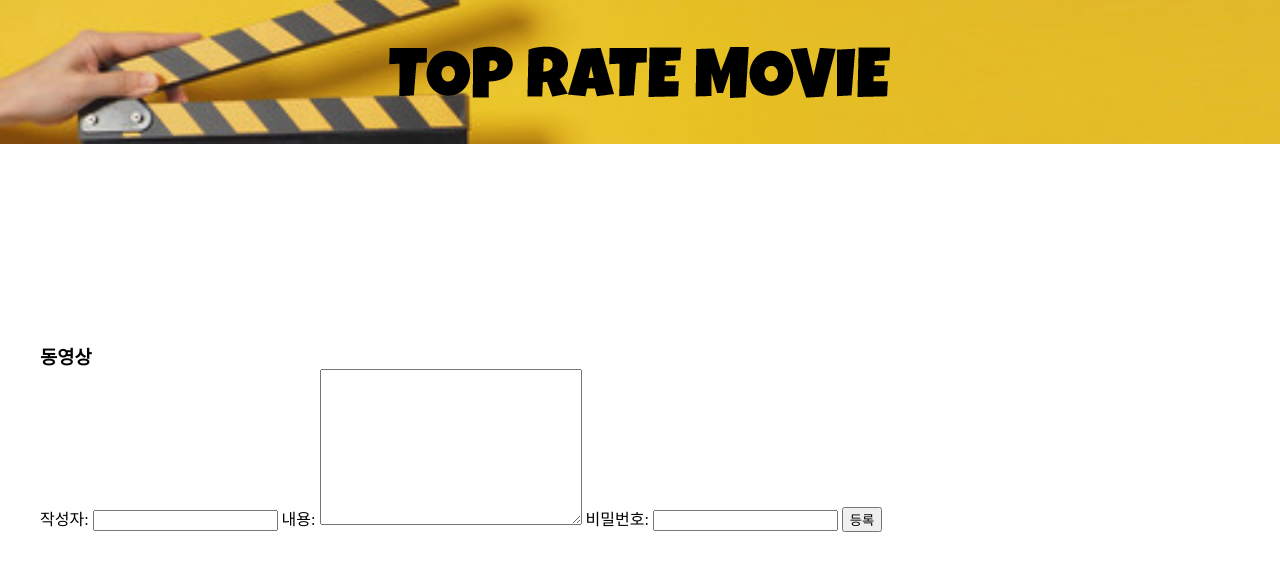
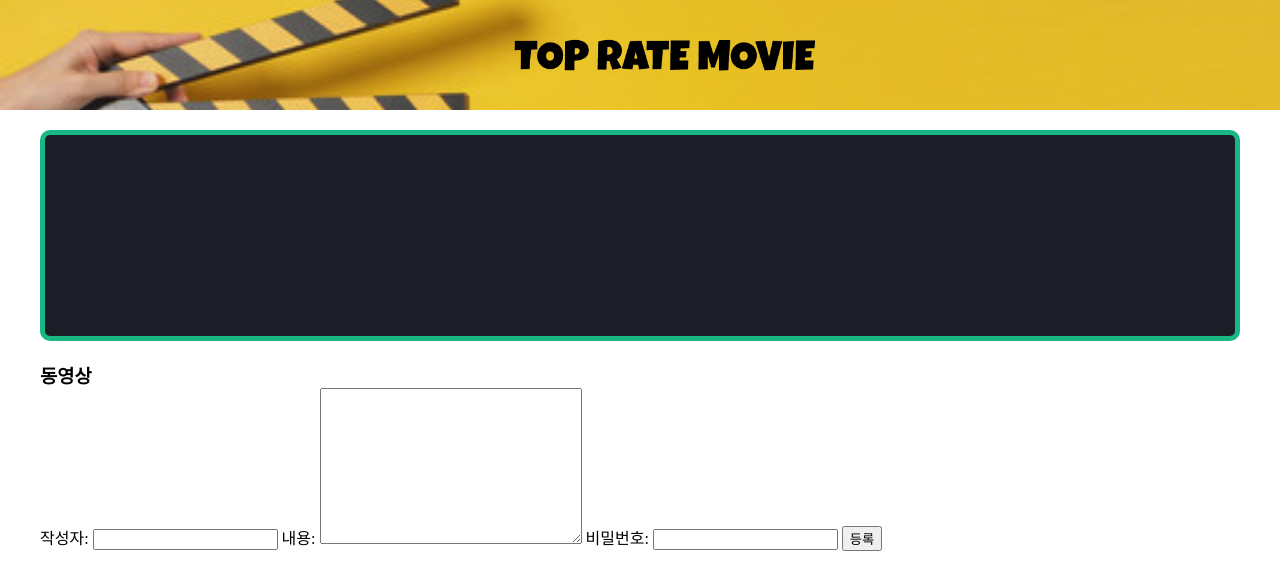
Before and after one commit to grown-up-team/FE-grown-up-team, a Flask app: page /detail/1 in a window 1280 px wide. Shown: the top 582 px of the page. Run offline with Flask 3, Linux system fonts and the light colour scheme.

Commit message:
Design : .datail-main, img 수정, p 추가

```diff
--- a/static/css/detail.css
+++ b/static/css/detail.css
@@ -8,9 +8,14 @@ h3,
 p {
   margin: 0;
 }
+p {
+  margin-top: 15px;
+}
 img {
-  width: 100%;
+  width: 60%;
   vertical-align: middle;
+  box-sizing: content-box;
+  padding: 0 25%;
 }
 main {
   max-width: 1200px;
@@ -19,8 +24,15 @@ main {
 .detail-main {
   display: grid;
   grid-template-columns: 1fr 2fr;
-  gap: 30px;
+  gap: 20px;
   padding: 90px 0;
+  font-size: large;
+  border: solid #19b783 5px;
+  border-radius: 10px;
+  box-sizing: content-box;
+  margin: 20px 0;
+  color: #19b783;
+  background-color: #1b1e26;
 }
 
 .trailer {
```
